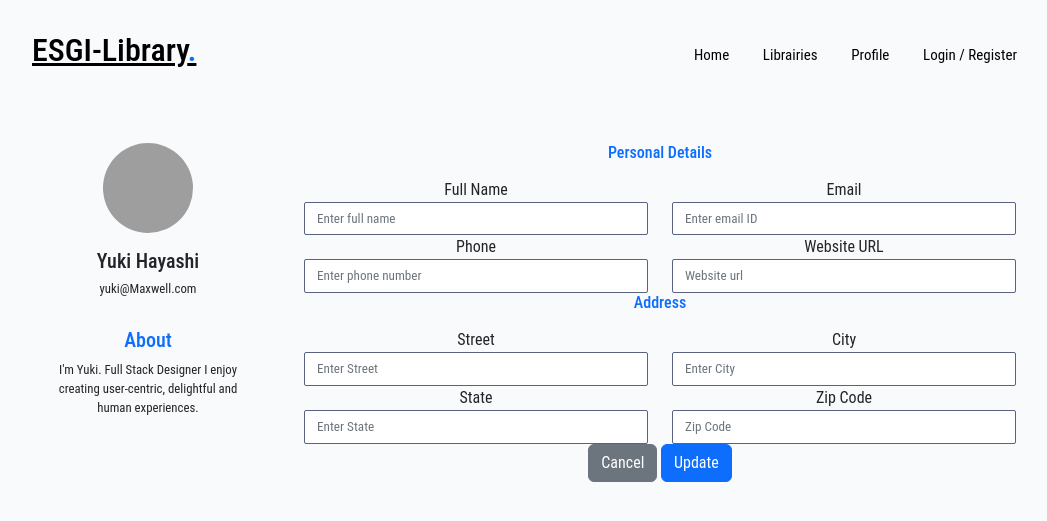
After one commit to elmohriothmane/library-management-system, a Django app: page /profile/ in a window 1280 px wide. The commit adds this page. Shown: the top 521 px of the page, without its empty margins (108-1155 px from the left). Run offline with Django 4.2, Linux system fonts and the light colour scheme; some libraries are stand-ins or nearby versions; grey boxes are pictures that could not be loaded.

Commit message:
add profile page

```diff
--- a/app/library/urls.py
+++ b/app/library/urls.py
@@ -20,4 +20,5 @@ urlpatterns = [
     path('livres/<int:livre_id>/delete', views.delete_livre, name='delete_livre'),
 
     path('emprunts/', views.all_emprunts, name='all_emprunts'),
+    path('profile/', views.profile, name='profile'),
 ]
--- a/app/library/views.py
+++ b/app/library/views.py
@@ -244,3 +244,7 @@ def all_emprunts(request):
         }
         return render(request, 'emprunt/index_emprunts.html', data)
     return redirect('index')
+
+
+def profile(request):
+    return render(request, 'library/profile.html')
--- /dev/null
+++ b/app/static/styles/profile.css
@@ -0,0 +1,44 @@
+
+    .account-settings .user-profile {
+        margin: 0 0 1rem 0;
+        padding-bottom: 1rem;
+        text-align: center;
+    }
+    .account-settings .user-profile .user-avatar {
+        margin: 0 0 1rem 0;
+    }
+    .account-settings .user-profile .user-avatar img {
+        width: 90px;
+        height: 90px;
+        -webkit-border-radius: 100px;
+        -moz-border-radius: 100px;
+        border-radius: 100px;
+    }
+    .account-settings .user-profile h5.user-name {
+        margin: 0 0 0.5rem 0;
+    }
+    .account-settings .user-profile h6.user-email {
+        margin: 0;
+        font-size: 0.8rem;
+        font-weight: 400;
+    }
+    .account-settings .about {
+        margin: 1rem 0 0 0;
+        font-size: 0.8rem;
+        text-align: center;
+    }
+    .card {
+        -webkit-border-radius: 5px;
+        -moz-border-radius: 5px;
+        border-radius: 5px;
+        border: 0;
+        margin-bottom: 1rem;
+    }
+    .form-control {
+        border: 1px solid #596280;
+        -webkit-border-radius: 2px;
+        -moz-border-radius: 2px;
+        border-radius: 2px;
+        font-size: .825rem;
+        color: #bcd0f7;
+    }
--- a/app/templates/library/livres.html
+++ b/app/templates/library/livres.html
@@ -5,8 +5,6 @@
         <h1>Liste de tous les livres de la librairie {{ library.label }}</h1>
         <ul style="width: 30%; margin: 0 auto">
             {% for livre in livres %}
-            {{livre.image}}
-
             <div class="grid place-items-center p-2">
                 <img
                   src="{{livre.image.url}}"
--- /dev/null
+++ b/app/templates/library/profile.html
@@ -0,0 +1,108 @@
+{% extends 'base.html' %}
+{% load widget_tweaks %}
+{% load static %}
+
+
+{% block style %}<link rel="stylesheet" href="{% static 'styles/profile.css' %}"></link> {% endblock style %}
+    {% block page_title  %}Profile{% endblock  %}
+
+
+    {% block content %}
+
+    <div class="container">
+        <div class="row gutters">
+            <div class="col-xl-3 col-lg-3 col-md-12 col-sm-12 col-12">
+                <div class="card h-100">
+                    <div class="card-body">
+                        <div class="account-settings">
+                            <div class="user-profile">
+                                <div class="user-avatar">
+                                    <img src="https://bootdey.com/img/Content/avatar/avatar1.png" alt="Maxwell Admin">
+                                </div>
+                                <h5 class="user-name">Yuki Hayashi</h5>
+                                <h6 class="user-email">yuki@Maxwell.com</h6>
+                            </div>
+                            <div class="about">
+                                <h5 class="mb-2 text-primary">About</h5>
+                                <p>I'm Yuki. Full Stack Designer I enjoy creating user-centric, delightful and human experiences.</p>
+                            </div>
+                        </div>
+                    </div>
+                </div>
+            </div>
+            <div class="col-xl-9 col-lg-9 col-md-12 col-sm-12 col-12">
+                <div class="card h-100">
+                    <div class="card-body">
+                        <div class="row gutters">
+                            <div class="col-xl-12 col-lg-12 col-md-12 col-sm-12 col-12">
+                                <h6 class="mb-3 text-primary">Personal Details</h6>
+                            </div>
+                            <div class="col-xl-6 col-lg-6 col-md-6 col-sm-6 col-12">
+                                <div class="form-group">
+                                    <label for="fullName">Full Name</label>
+                                    <input type="text" class="form-control" id="fullName" placeholder="Enter full name">
+                                </div>
+                            </div>
+                            <div class="col-xl-6 col-lg-6 col-md-6 col-sm-6 col-12">
+                                <div class="form-group">
+                                    <label for="eMail">Email</label>
+                                    <input type="email" class="form-control" id="eMail" placeholder="Enter email ID">
+                                </div>
+                            </div>
+                            <div class="col-xl-6 col-lg-6 col-md-6 col-sm-6 col-12">
+                                <div class="form-group">
+                                    <label for="phone">Phone</label>
+                                    <input type="text" class="form-control" id="phone" placeholder="Enter phone number">
+                                </div>
+                            </div>
+                            <div class="col-xl-6 col-lg-6 col-md-6 col-sm-6 col-12">
+                                <div class="form-group">
+                                    <label for="website">Website URL</label>
+                                    <input type="url" class="form-control" id="website" placeholder="Website url">
+                                </div>
+                            </div>
+                        </div>
+                        <div class="row gutters">
+                            <div class="col-xl-12 col-lg-12 col-md-12 col-sm-12 col-12">
+                                <h6 class="mb-3 text-primary">Address</h6>
+                            </div>
+                            <div class="col-xl-6 col-lg-6 col-md-6 col-sm-6 col-12">
+                                <div class="form-group">
+                                    <label for="Street">Street</label>
+                                    <input type="name" class="form-control" id="Street" placeholder="Enter Street">
+                                </div>
+                            </div>
+                            <div class="col-xl-6 col-lg-6 col-md-6 col-sm-6 col-12">
+                                <div class="form-group">
+                                    <label for="ciTy">City</label>
+                                    <input type="name" class="form-control" id="ciTy" placeholder="Enter City">
+                                </div>
+                            </div>
+                            <div class="col-xl-6 col-lg-6 col-md-6 col-sm-6 col-12">
+                                <div class="form-group">
+                                    <label for="sTate">State</label>
+                                    <input type="text" class="form-control" id="sTate" placeholder="Enter State">
+                                </div>
+                            </div>
+                            <div class="col-xl-6 col-lg-6 col-md-6 col-sm-6 col-12">
+                                <div class="form-group">
+                                    <label for="zIp">Zip Code</label>
+                                    <input type="text" class="form-control" id="zIp" placeholder="Zip Code">
+                                </div>
+                            </div>
+                        </div>
+                        <div class="row gutters">
+                            <div class="col-xl-12 col-lg-12 col-md-12 col-sm-12 col-12">
+                                <div class="text-right">
+                                    <button type="button" id="submit" name="submit" class="btn btn-secondary">Cancel</button>
+                                    <button type="button" id="submit" name="submit" class="btn btn-primary">Update</button>
+                                </div>
+                            </div>
+                        </div>
+                    </div>
+                </div>
+            </div>
+        </div>
+        </div>
+
+  {% endblock content %}
```
Also changed, not shown: app/templates/library/show_livre.html (+10 -0 lines).
